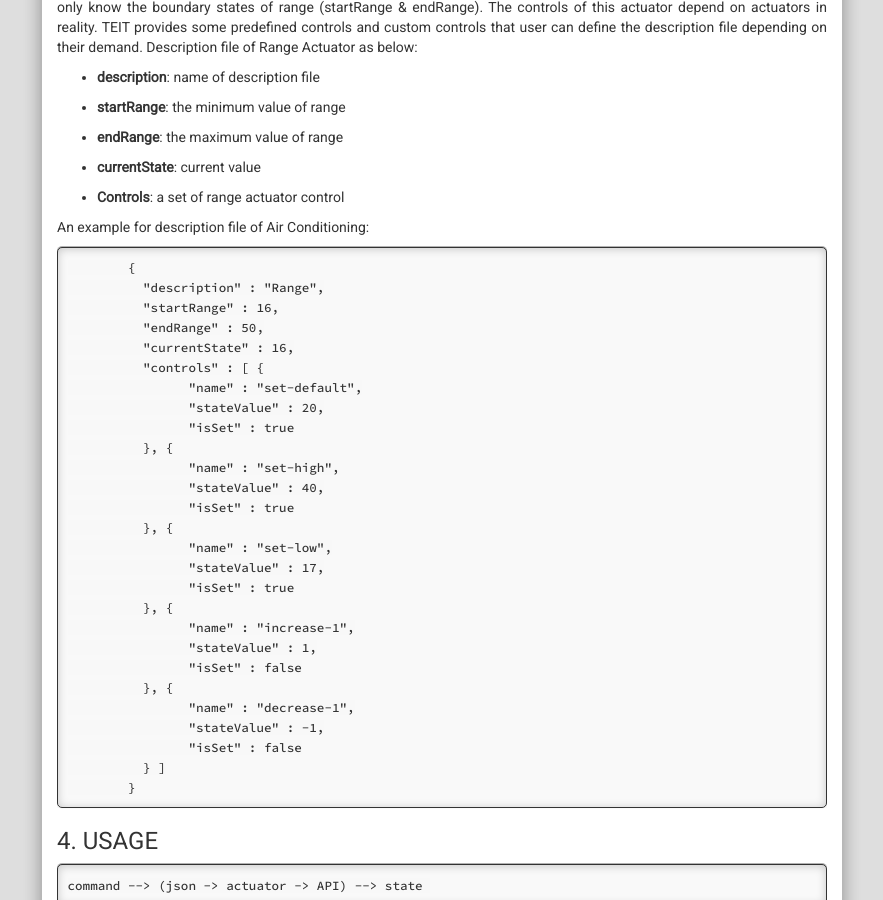
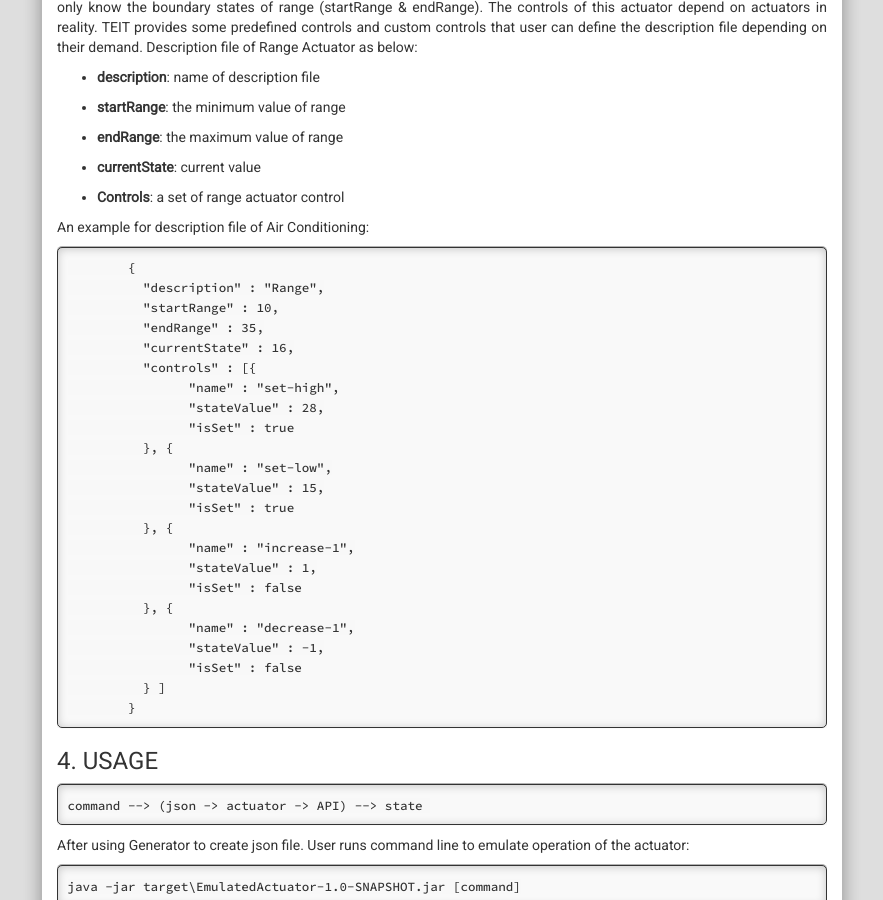
Before and after one commit to EllaPham/TEIT, a Jekyll site: the page built from _posts/2016-06-27-emulated-actuator.md, in a window 1280 px wide and 900 px high, scrolled down 3372 px. Shown: the whole window, without its empty margins (208-1091 px from the left). Built offline with Jekyll 4.4.1, drawn with Linux system fonts in a browser that asks for light colours.

Commit message:
Update json file actuator

```diff
--- a/_posts/2016-06-27-emulated-actuator.md
+++ b/_posts/2016-06-27-emulated-actuator.md
@@ -162,20 +162,16 @@
 
 		{
 		  "description" : "Range",
-		  "startRange" : 16,
-		  "endRange" : 50,
+		  "startRange" : 10,
+		  "endRange" : 35,
 		  "currentState" : 16,
-		  "controls" : [ {
-			"name" : "set-default",
-			"stateValue" : 20,
-			"isSet" : true
-		  }, {
+		  "controls" : [{
 			"name" : "set-high",
-			"stateValue" : 40,
+			"stateValue" : 28,
 			"isSet" : true
 		  }, {
 			"name" : "set-low",
-			"stateValue" : 17,
+			"stateValue" : 15,
 			"isSet" : true
 		  }, {
 			"name" : "increase-1",
```
